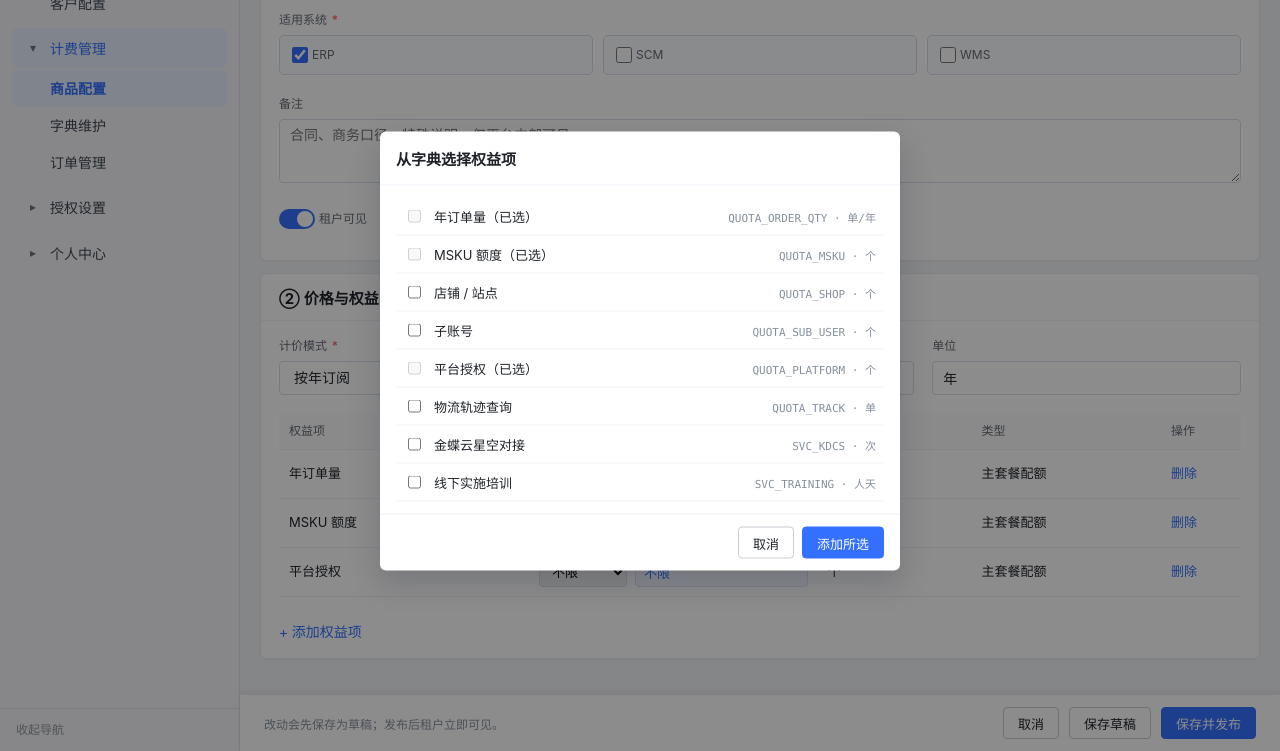
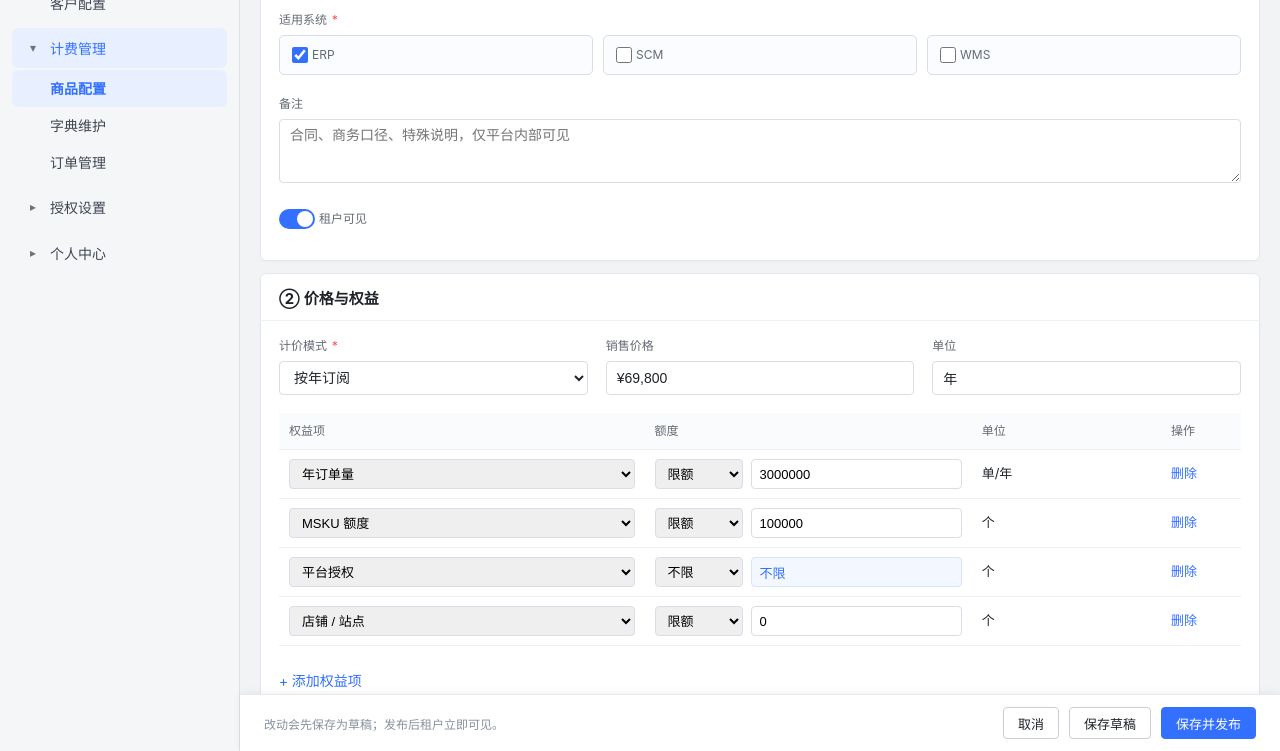
Before and after one commit to adahuhu/lingyi-ai-prototype, a plain HTML site: page crossborder-erp-billing-prototype/crossborder-erp-billing-product-config-feishu-edit.html in a window 1280 px wide. Both pictures are taken after a click on the link "+ 添加权益项". Shown: the part 256-1007 px from the top of the page. Drawn offline with Linux system fonts and the light colour scheme.

Commit message:
Update product rights table interaction

```diff
--- a/crossborder-erp-billing-prototype/crossborder-erp-billing-product-config-feishu-edit.html
+++ b/crossborder-erp-billing-prototype/crossborder-erp-billing-product-config-feishu-edit.html
@@ -223,61 +223,6 @@
       gap: 14px;
       align-items: center;
     }
-    .picker-mask {
-      display: none;
-      position: fixed;
-      inset: 0;
-      background: rgba(0,0,0,.45);
-      z-index: 1000;
-    }
-    .picker-mask.open { display: block; }
-    .picker {
-      position: fixed;
-      left: 50%;
-      top: 50%;
-      transform: translate(-50%, -50%);
-      width: 520px;
-      max-width: calc(100% - 32px);
-      background: #fff;
-      border-radius: 6px;
-      box-shadow: 0 12px 32px rgba(15, 23, 42, .18);
-      overflow: hidden;
-    }
-    .picker h3 {
-      padding: 16px;
-      border-bottom: 1px solid #edf0f5;
-      margin: 0;
-      font-size: 15px;
-    }
-    .picker-body {
-      padding: 12px 16px;
-      max-height: 360px;
-      overflow-y: auto;
-    }
-    .picker-body label {
-      display: flex;
-      align-items: center;
-      gap: 10px;
-      padding: 9px 8px;
-      border-bottom: 1px solid #f2f4f7;
-      font-size: 13px;
-      cursor: pointer;
-    }
-    .picker-body label:hover { background: #fafbfc; }
-    .picker-body input { accent-color: #3370ff; }
-    .picker-body .code {
-      margin-left: auto;
-      font-family: ui-monospace, SFMono-Regular, Menlo, Monaco, Consolas, monospace;
-      font-size: 11px;
-      color: #86909c;
-    }
-    .picker-foot {
-      padding: 12px 16px;
-      border-top: 1px solid #edf0f5;
-      display: flex;
-      justify-content: flex-end;
-      gap: 8px;
-    }
     .sticky-actions {
       position: fixed;
       left: var(--ly-side-width);
@@ -416,10 +361,9 @@
             <table class="rights-table">
               <thead>
                 <tr>
-                  <th style="width:26%">权益项</th>
-                  <th style="width:30%">额度</th>
-                  <th style="width:16%">单位</th>
-                  <th>类型</th>
+                  <th style="width:38%">权益项</th>
+                  <th style="width:34%">额度</th>
+                  <th>单位</th>
                   <th style="width:80px">操作</th>
                 </tr>
               </thead>
@@ -427,22 +371,11 @@
             </table>
           </div>
           <div class="table-actions">
-            <a class="ly-link" href="#" onclick="openPicker();return false">+ 添加权益项</a>
+            <a class="ly-link" href="#" onclick="addRight();return false">+ 添加权益项</a>
           </div>
         </section>
       </div>
     </main>
-  </div>
-</div>
-
-<div class="picker-mask" id="pickerMask" onclick="if(event.target===this)closePicker()">
-  <div class="picker">
-    <h3>从字典选择权益项</h3>
-    <div class="picker-body" id="pickerBody"></div>
-    <div class="picker-foot">
-      <button type="button" class="ly-btn" onclick="closePicker()">取消</button>
-      <button type="button" class="ly-btn ly-btn-primary" onclick="confirmPicker()">添加所选</button>
-    </div>
   </div>
 </div>
 
@@ -475,13 +408,18 @@ function createSkuCode() {
 function getRightDef(code) {
   return RIGHTS_LIB.find(function(item) { return item.code === code; }) || {};
 }
+function rightOptions(currentCode) {
+  return RIGHTS_LIB.map(function(item) {
+    return '<option value="' + item.code + '" ' + (item.code === currentCode ? 'selected' : '') + '>' + item.name + '</option>';
+  }).join('');
+}
 function renderRights() {
   var body = document.getElementById('rightsBody');
   body.innerHTML = '';
   if (!rightsRows.length) {
     var empty = document.createElement('tr');
     empty.className = 'empty-row';
-    empty.innerHTML = '<td colspan="5">暂无权益项</td>';
+    empty.innerHTML = '<td colspan="4">暂无权益项</td>';
     body.appendChild(empty);
     return;
   }
@@ -489,7 +427,7 @@ function renderRights() {
     var def = getRightDef(row.code);
     var tr = document.createElement('tr');
     tr.innerHTML =
-      '<td>' + (def.name || row.code) + '</td>' +
+      '<td><select onchange="updateRightCode(' + index + ', this.value)">' + rightOptions(row.code) + '</select></td>' +
       '<td><div class="amount-cell ' + (row.unlimited ? 'is-unlimited' : '') + '">' +
         '<select onchange="setUnlimited(' + index + ', this.value === &quot;unlimited&quot;)">' +
           '<option value="limited" ' + (!row.unlimited ? 'selected' : '') + '>限额</option>' +
@@ -498,10 +436,17 @@ function renderRights() {
         '<input ' + (row.unlimited ? 'disabled' : 'type="number"') + ' value="' + (row.unlimited ? '不限' : row.value) + '" onchange="rightsRows[' + index + '].value=this.value">' +
       '</div></td>' +
       '<td>' + (row.unit || def.unit || '') + '</td>' +
-      '<td>' + (row.type || def.type || '') + '</td>' +
       '<td><a class="ly-link" href="#" onclick="removeRight(' + index + ');return false">删除</a></td>';
     body.appendChild(tr);
   });
+}
+function updateRightCode(index, code) {
+  var def = getRightDef(code);
+  rightsRows[index].code = code;
+  rightsRows[index].unit = def.unit || '';
+  rightsRows[index].type = def.type || '';
+  rightsRows[index].value = rightsRows[index].unlimited ? 0 : rightsRows[index].value;
+  renderRights();
 }
 function setUnlimited(index, value) {
   rightsRows[index].unlimited = value;
@@ -511,27 +456,9 @@ function removeRight(index) {
   rightsRows.splice(index, 1);
   renderRights();
 }
-function openPicker() {
+function addRight() {
   var used = rightsRows.map(function(row) { return row.code; });
-  var body = document.getElementById('pickerBody');
-  body.innerHTML = '';
-  RIGHTS_LIB.forEach(function(item) {
-    var disabled = used.indexOf(item.code) >= 0;
-    var label = document.createElement('label');
-    label.innerHTML =
-      '<input type="checkbox" value="' + item.code + '" ' + (disabled ? 'disabled' : '') + '>' +
-      '<span>' + item.name + (disabled ? '（已选）' : '') + '</span>' +
-      '<span class="code">' + item.code + ' · ' + item.unit + '</span>';
-    body.appendChild(label);
-  });
-  document.getElementById('pickerMask').classList.add('open');
-}
-function closePicker() {
-  document.getElementById('pickerMask').classList.remove('open');
-}
-function confirmPicker() {
-  document.querySelectorAll('#pickerBody input[type=checkbox]:checked:not(:disabled)').forEach(function(input) {
-    var def = getRightDef(input.value);
+  var def = RIGHTS_LIB.find(function(item) { return used.indexOf(item.code) === -1; }) || RIGHTS_LIB[0];
   rightsRows.push({
     code: def.code,
     value: 0,
@@ -539,9 +466,7 @@ function confirmPicker() {
     type: def.type,
     unlimited: false
   });
-  });
   renderRights();
-  closePicker();
 }
 function syncPriceUnit() {
   var mode = document.getElementById('priceMode').value;
```
Lines whose indentation alone changed are shown as unchanged.
